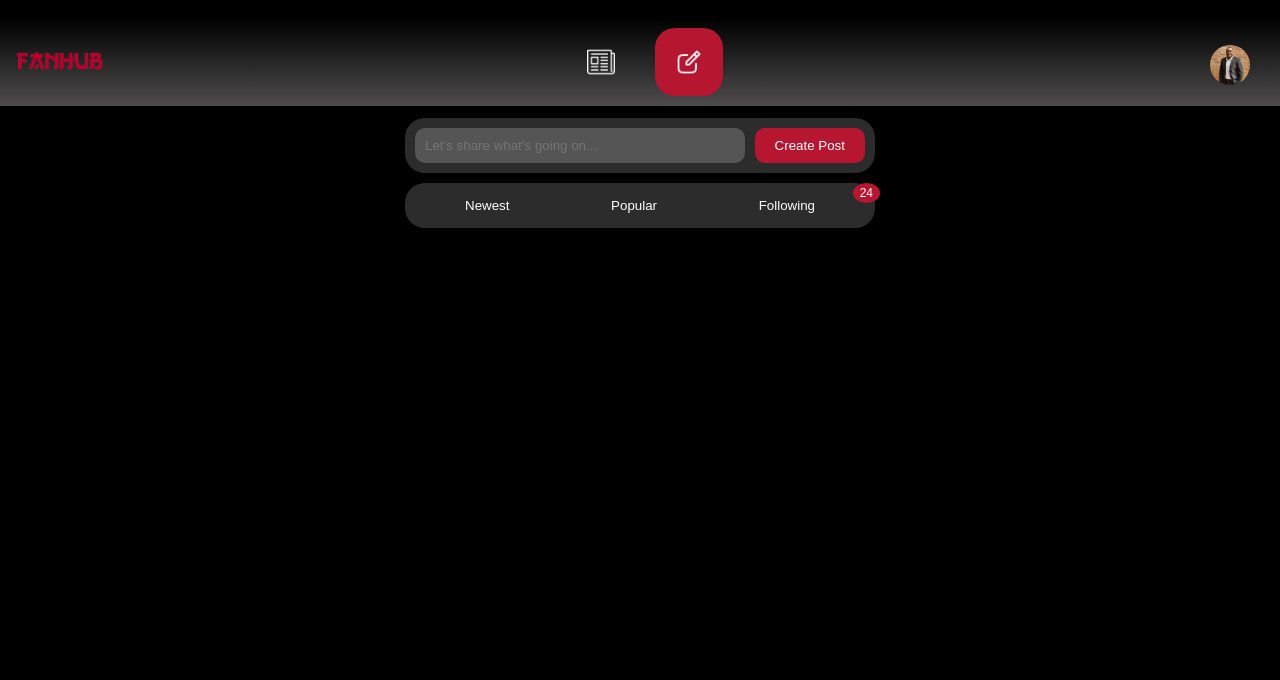
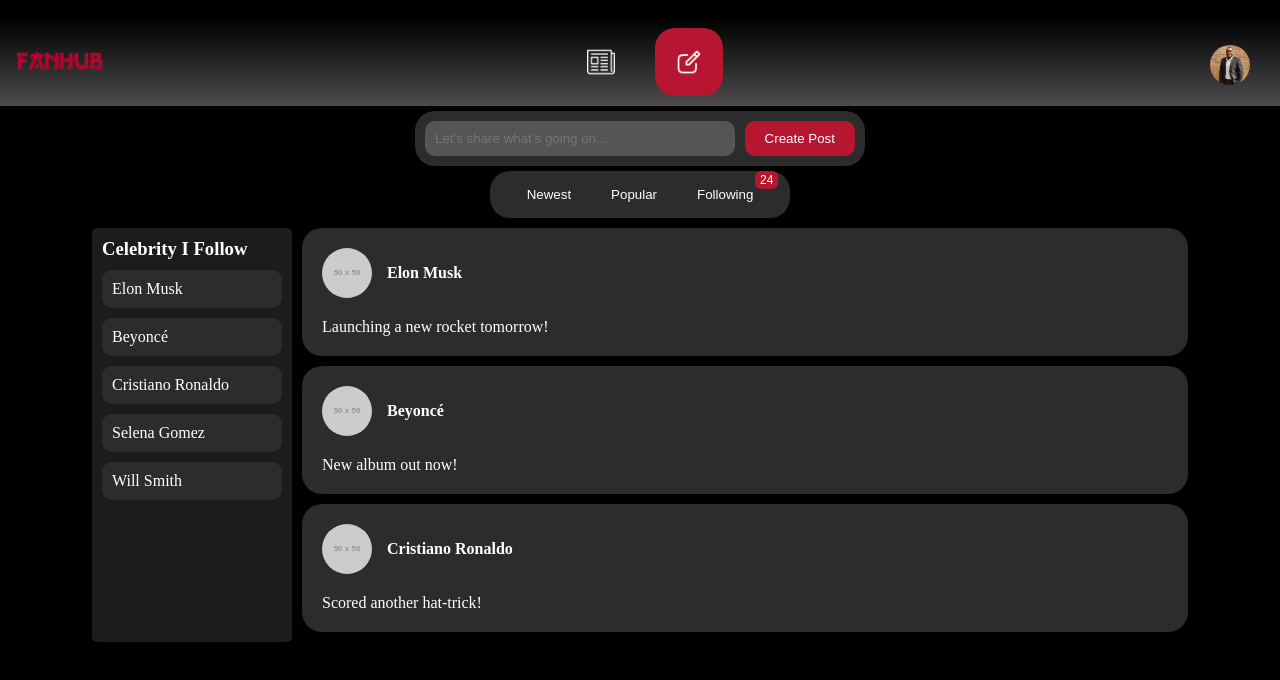
Before and after one commit to MetheMeticien/FanHUB, a React (Vite) app in the folder frontend/FanHub/: page /posts in a window 1280 px wide. Shown: the top 680 px of the page. Built offline with nearby package versions, Linux system fonts and the light colour scheme.

Commit message:
Made progress in celebrity listing and further improvements

```diff
--- a/frontend/FanHub/src/App.jsx
+++ b/frontend/FanHub/src/App.jsx
@@ -13,13 +13,12 @@
   return (
     <>
       <main>
-        //{location.pathname !== '/' && <Navbar />} {/* Render Navbar only if not on LoginPage */}
+        //{location.pathname !== '/' && location.pathname !== '/register' && <Navbar />} {/* Render Navbar only if not on LoginPage */}
         <Routes>
           <Route path='/' element={<LoginPage />} />
           <Route path='/news' element={<NewsPage />} />
           <Route path='/posts' element={<PostPage />} />
           <Route path="/register" element={<RegisterPage />} />
-
         </Routes>
       </main>
     </>
--- a/frontend/FanHub/src/Features/NewsPage/NewsPage.jsx
+++ b/frontend/FanHub/src/Features/NewsPage/NewsPage.jsx
@@ -5,7 +5,9 @@
   const [news, setNews] = useState([]);
   const [loading, setLoading] = useState(true);
   const [error, setError] = useState(null);
-  const [filter, setFilter] = useState('Newest');
+  const [filter, setFilter] = useState('All Following');
+  const [viewMode, setViewMode] = useState('grid'); // 'grid' or 'list'
+  const [celebrities, setCelebrities] = useState([]);
 
   useEffect(() => {
     const fetchNews = async () => {
@@ -23,24 +25,30 @@
       }
     };
 
+    const fetchCelebrities = async () => {
+      // Assuming your backend provides a list of celebrities
+      const response = await fetch('http://127.0.0.1:5000/api/celebrities');
+      const data = await response.json();
+      setCelebrities(data);
+    };
+
     fetchNews();
+    fetchCelebrities();
   }, []);
 
-  const handleFilterChange = (selectedFilter) => {
-   setFilter(selectedFilter);
+  const handleFilterChange = (celebrity) => {
+    setFilter(celebrity);
   };
 
-  //Assuming your backend provides sorting or you can sort news locally
+  const toggleViewMode = () => {
+    setViewMode(viewMode === 'grid' ? 'list' : 'grid');
+  };
+
   const getFilteredNews = () => {
-    switch (filter) {
-      case 'Newest':
-        return news.sort((a, b) => new Date(b.date) - new Date(a.date)); // Sorting by date, newest first
-      case 'Popular':
-        return news.sort((a, b) => b.likes - a.likes); // Sorting by popularity, using 'likes'
-      case 'Following':
-        return news.filter(article => article.following === true); // Showing followed news
-      default:
-        return news;
+    if (filter === 'All Following') {
+      return news; // Return all news from followed celebrities
+    } else {
+      return news.filter((article) => article.celebrity === filter); // Filter news by selected celebrity
     }
   };
 
@@ -53,31 +61,38 @@
   }
 
   return (
-    <div>
-      {/* Filter Container */}
-      <div className="filter-container">
-        <button
-          className={filter === 'Newest' ? 'filter-button active' : 'filter-button'}
-          onClick={() => handleFilterChange('Newest')}
+    <div className="news-page-container">
+      {/* Left Pane: List of Celebrities */}
+      <div className="left-pane">
+        <h3>Following</h3>
+        <ul>
+          <li
+            className={filter === 'All Following' ? 'active' : ''}
+            onClick={() => handleFilterChange('All Following')}
           >
-          Newest
-        </button>
-        <button
-          className={filter === 'Popular' ? 'filter-button active' : 'filter-button'}
-          onClick={() => handleFilterChange('Popular')}
+            All Following
+          </li>
+          {celebrities.map((celebrity) => (
+            <li
+              key={celebrity}
+              className={filter === celebrity ? 'active' : ''}
+              onClick={() => handleFilterChange(celebrity)}
             >
-          Popular
-        </button>
-        <button
-          className={filter === 'Following' ? 'filter-button active' : 'filter-button'}
-          onClick={() => handleFilterChange('Following')}
-        >
-          Following
-        </button>
+              {celebrity}
+            </li>
+          ))}
+        </ul>
       </div>
 
-      {/* News Grid */}
-      <div className="news-grid">
+      {/* Right Pane: News Articles */}
+      <div className="right-pane">
+        {/* Toggle between Grid and List View */}
+        <button onClick={toggleViewMode}>
+          Switch to {viewMode === 'grid' ? 'List' : 'Grid'} View
+        </button>
+
+        {/* News Grid/List */}
+        <div className={`news-grid ${viewMode}-view`}>
           {getFilteredNews().map((article, index) => (
             <div className="news-card" key={index}>
               <h3>{article.title}</h3>
@@ -86,6 +101,7 @@
           ))}
         </div>
       </div>
+    </div>
   );
 };
 
--- a/frontend/FanHub/src/Features/NewsPage/newspage.css
+++ b/frontend/FanHub/src/Features/NewsPage/newspage.css
@@ -1,14 +1,52 @@
-/* News Grid */
-.news-grid {
+/* Two-pane layout */
+.news-page-container {
+  display: grid;
+  grid-template-columns: 250px 1fr;
+  grid-gap: 20px;
+  padding: 20px;
+}
+
+/* Left pane: Celebrities List */
+.left-pane {
+  background-color: #f7f7f7;
+  padding: 20px;
+  border-radius: 10px;
+}
+
+.left-pane ul {
+  list-style-type: none;
+  padding: 0;
+}
+
+.left-pane ul li {
+  margin-bottom: 10px;
+  cursor: pointer;
+}
+
+.left-pane ul li.active {
+  font-weight: bold;
+  color: #b71631;
+}
+
+/* Right pane: News */
+.right-pane {
+  padding: 20px;
+  border-radius: 10px;
+}
+
+/* Grid and List layout */
+.grid-view .news-grid {
   display: grid;
   grid-template-columns: repeat(auto-fit, minmax(250px, 1fr));
   grid-gap: 20px;
-  padding: 80px 20px 20px; /* Adding padding for top to compensate for the fixed filter bar */
 }
 
-.nav-mid ul .active {
-  background-color: #b71631; /* Red background for active item */
-  border-radius: 20px;
+.list-view .news-grid {
+  display: block;
+}
+
+.list-view .news-card {
+  margin-bottom: 20px;
 }
 
 .news-card {
@@ -17,19 +55,9 @@
   border-radius: 10px;
   padding: 20px;
   box-shadow: 0 4px 8px rgba(0, 0, 0, 0.1);
-  transition: transform 0.2s ease-in-out;
-}
-
-.news-card:hover {
-  transform: scale(1.05);
 }
 
 .news-card h3 {
   font-size: 18px;
-  color: #333;
   margin-bottom: 10px;
 }
-
-.news-card p {
-  color: #666;
-}
--- a/frontend/FanHub/src/Features/PostPage/PostPage.css
+++ b/frontend/FanHub/src/Features/PostPage/PostPage.css
@@ -1,21 +1,90 @@
-/* General page styling */
-.post-page {
-    padding: 10px 15px;
-    background-color: #000; /* Dark background to match your design */
-    width: 100%;
-    max-width: 500px; /* Limit the width for a centered card-like feel */
-    margin: 0 auto; /* Center the post page */
-    margin-top: 2px;
+/* Sidebar for celebrities list */
+.celebrity-sidebar {
+    width: 200px;
+    background-color: #1c1c1c;
+    padding: 10px;
+    border-radius: 5px;
+    color: white;
+    margin-right: 10px;
+    margin-left: 10px;
+}
+
+.celebrity-list {
+    list-style-type: none;
+    padding: 0;
+}
+
+.celebrity-list li {
+    margin: 10px 0;
+    padding: 10px;
+    cursor: pointer;
+    background-color: #2c2c2c;
+    border-radius: 10px;
+    transition: background-color 0.3s;
+}
+
+.celebrity-list li:hover {
+    background-color: #3d3d3d;
+}
+
+/* Post styling */
+.post-container {
+    background-color: #2c2c2c;
+    border-radius: 20px;
+    padding: 20px;
+    margin-bottom: 10px;
+    color: white;
+    display: flex;
+    flex-direction: column;
+    margin-right: 10px;
+}
+
+.post-header {
+    display: flex;
+    align-items: center;
+    margin-bottom: 10px;
+}
+
+.post-header img {
+    width: 50px;
+    height: 50px;
+    border-radius: 50%;
+    margin-right: 15px;
+}
+
+.post-header .username {
+    font-weight: bold;
+    font-size: 16px;
+}
+
+.post-content {
+    margin-top: 10px;
+    font-size: 16px;
+}
+
+/* Main layout for the entire page */
+.main-layout {
+    display: flex;
+    justify-content: center;
+}
+
+/* Main post area (without affecting existing elements) */
+.post-section {
+    width: 70%;
 }
 
 /* Postbar styling */
 .postbar-container {
     display: flex;
-    justify-content: space-between;
+    justify-content: center;
     background-color: #2c2c2c; /* Dark gray background */
     padding: 10px;
+    max-width: 450px;
     border-radius: 20px;
-    margin-bottom: 10px;
+    margin-bottom: 5px;
+    margin: 0 auto;
+    margin-top: 5px;
+    margin-bottom: 5px;
 }
 
 .post-input {
@@ -50,10 +119,13 @@
 /* Filter bar styling */
 .filter-container {
     display: flex;
-    justify-content: space-between;
+    justify-content: center; /* Center the filter buttons */
     background-color: #2c2c2c; /* Same background as postbar */
     padding: 10px;
     border-radius: 20px;
+    margin-bottom: 10px;
+    width: 300px;
+    margin: 0 auto; /* Center the container itself */
     margin-bottom: 10px;
 }
 
@@ -62,7 +134,7 @@
     color: white;
     background-color: transparent;
     border: none;
-    padding: 5px 50px;
+    padding: 6px 20px;
     cursor: pointer;
     border-radius: 10px;
 }
@@ -80,10 +152,10 @@
 .notification-count {
     background-color: #b71631; /* Red background for notification */
     color: white;
-    padding: 3px 7px;
-    border-radius: 50%;
+    padding: 2px 5px;
+    border-radius: 30%;
     font-size: 12px;
     position: absolute;
     top: -10px;
-    right: -15px;
+    right: -5px;
 }
--- a/frontend/FanHub/src/Features/PostPage/PostPage.jsx
+++ b/frontend/FanHub/src/Features/PostPage/PostPage.jsx
@@ -1,8 +1,16 @@
 import './PostPage.css';
+
+const dummyCelebrities = [
+    { name: 'Elon Musk', photo: 'https://via.placeholder.com/50', content: 'Launching a new rocket tomorrow!' },
+    { name: 'Beyoncé', photo: 'https://via.placeholder.com/50', content: 'New album out now!' },
+    { name: 'Cristiano Ronaldo', photo: 'https://via.placeholder.com/50', content: 'Scored another hat-trick!' }
+];
+
+const followedCelebrities = ['Elon Musk', 'Beyoncé', 'Cristiano Ronaldo', 'Selena Gomez', 'Will Smith'];
 
 function PostPage() {
     return (
-        <div className="post-page">
+        <div>
             {/* Post creation bar */}
             <div className="postbar-container">
                 <input type="text" placeholder="Let’s share what’s going on..." className="post-input" />
@@ -17,6 +25,32 @@
                     Following <span className="notification-count">24</span>
                 </button>
             </div>
+
+            {/* Main layout for sidebar and posts */}
+            <div className="main-layout">
+                {/* Left sidebar for celebrities I follow */}
+                <div className="celebrity-sidebar">
+                    <h3>Celebrity I Follow</h3>
+                    <ul className="celebrity-list">
+                        {followedCelebrities.map((celebrity, index) => (
+                            <li key={index}>{celebrity}</li>
+                        ))}
+                    </ul>
+                </div>
+
+                {/* Right section for posts */}
+                <div className="post-section">
+                    {dummyCelebrities.map((celebrity, index) => (
+                        <div key={index} className="post-container">
+                            <div className="post-header">
+                                <img src={celebrity.photo} alt={`${celebrity.name}'s profile`} />
+                                <div className="username">{celebrity.name}</div>
+                            </div>
+                            <div className="post-content">{celebrity.content}</div>
+                        </div>
+                    ))}
+                </div>
+            </div>
         </div>
     );
 }
```
Also changed, not shown: frontend/FanHub/src/Features/LoginPage/LoginPage.css (+29 -21 lines), frontend/FanHub/src/Features/LoginPage/LoginPage.jsx (+17 -7 lines), frontend/FanHub/src/Features/RegisterPage/register.css (+62 -25 lines), frontend/FanHub/src/Features/RegisterPage/register.jsx (+18 -10 lines). Lines whose indentation alone changed are shown as unchanged.
